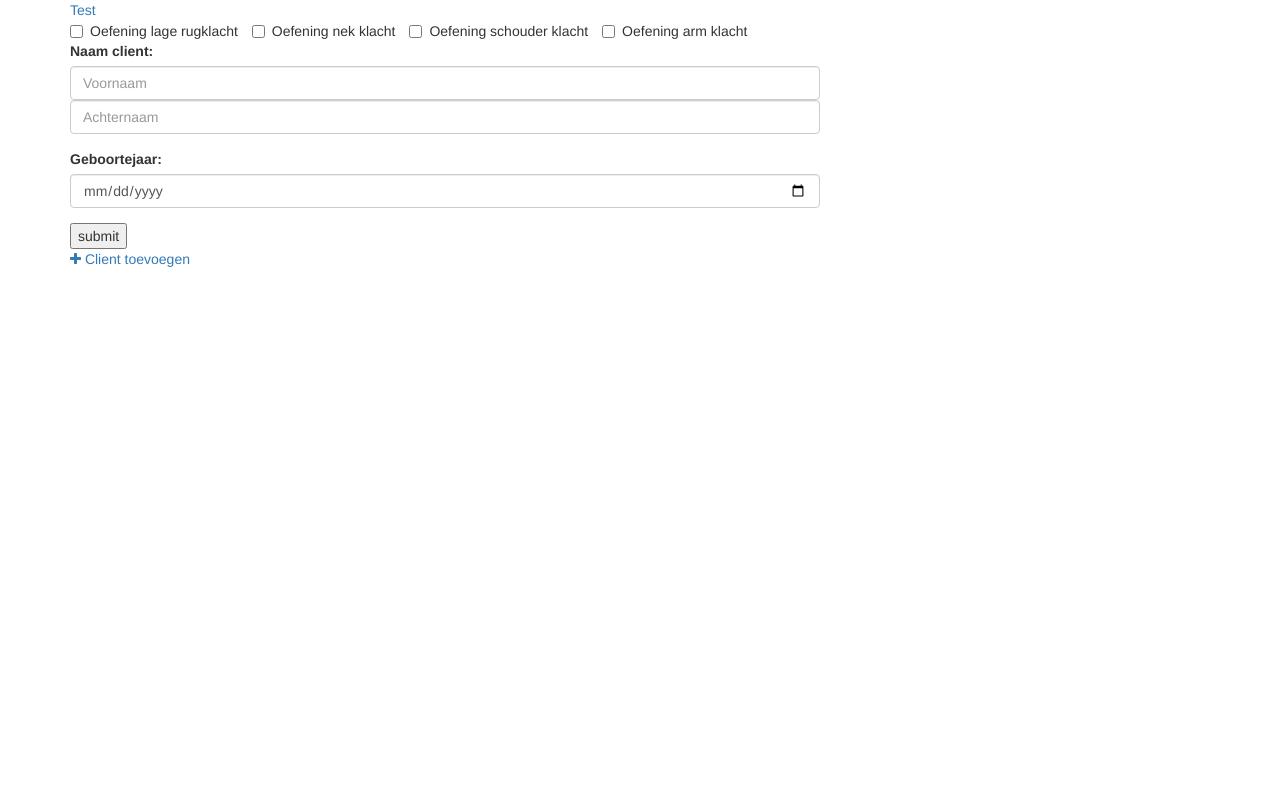
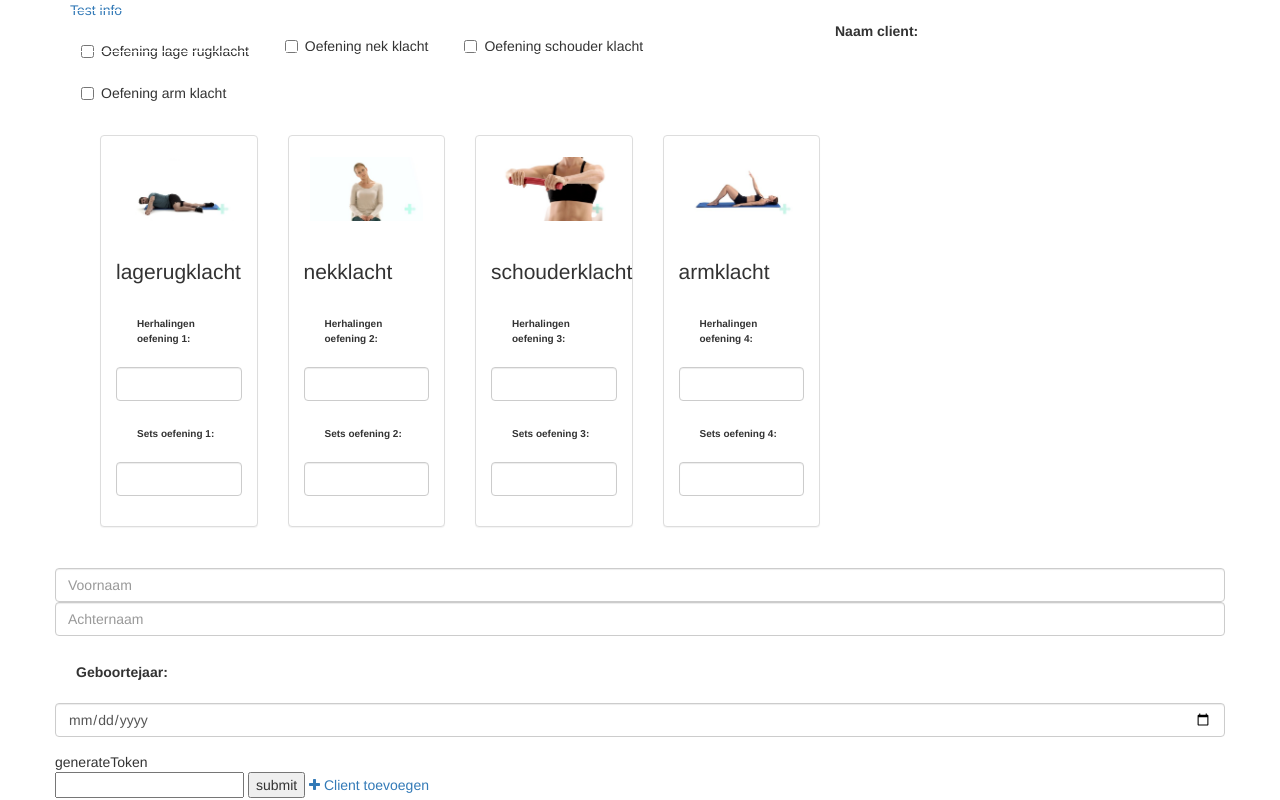
Before and after one commit to Sireini/fysioWebsite, a PHP site: page / in a window 1280 px wide. Run offline with PHP 8.4, Linux system fonts and the light colour scheme.

Commit message:
Working excercise, token post to db

```diff
--- a/public/less/components/custom.less
+++ b/public/less/components/custom.less
@@ -1,6 +1,63 @@
 
 .wrapper {
+	// .input-small {
+	// 	height: 20px !important;
+	// 	width: 30px !important;
+	// }
+
 	.shortdescription {
 		font-size: 10px;
 	}
 }
+
+@color_1: white;
+@background_color_1: white;
+@background_color_2: #337ab7;
+@border_color_1: #ddd;
+
+input[type="checkbox"][id^="cb"] {
+	display: none;
+}
+label {
+	border: 1px solid #fff;
+	padding: 10px;
+	display: block;
+	position: relative;
+	margin: 10px;
+	cursor: pointer;
+
+	&:before {
+		background-color: @background_color_1;
+		color: @color_1;
+		content: " ";
+		display: block;
+		z-index: 1;
+		border-radius: 50%;
+		position: absolute;
+		top: -5px;
+		left: -5px;
+		width: 25px;
+		height: 25px;
+		text-align: center;
+		line-height: 28px;
+		transition-duration: 0.4s;
+		transform: scale(0);
+	}
+	img {
+		transition-duration: 0.2s;
+		transform-origin: 50% 50%;
+	}
+}
+&:checked {
+	&+label {
+		&:before {
+			content: "✓";
+			background-color: @background_color_2;
+			transform: scale(1);
+		}
+		img {
+			transform: scale(0.9);
+			z-index: -1;
+		}
+	}
+}
--- a/web/index.html
+++ /dev/null
@@ -1,81 +0,0 @@
-<!DOCTYPE html>
-<html lang="nl">
-<head>
-	<meta charset="utf-8">
-	<meta http-equiv="X-UA-Compatible" content="IE=edge">
-	<meta name="viewport" content="width=device-width, initial-scale=1.0, maximum-scale=1.0, user-scalable=no">
-	<meta name="apple-mobile-web-app-capable" content="yes">
-	<meta name="author" content="Opifer.nl">
-	<meta name="description" content="">
-	<title>Bootstrap</title>
-
-	<link rel="stylesheet" href="css/main.css">
-</head>
-<body>
-
-    <div class="container">
-        <div class="row">
-            <div class="col-lg-8 col-offset-2">
-                <div class="wrapper">
-					 <div>
-						<a href="php/get_info.php">Test</a>
-					</div>
-					<form action="php/save_schema.php" method="post">
-						<label class="checkbox-inline"><input type="checkbox" name="oefening1" value="lagerugklacht" />Oefening lage rugklacht</label>
-						<label class="checkbox-inline"><input type="checkbox" name="oefening2" value="nekklacht"  />Oefening nek klacht</label>
-						<label class="checkbox-inline"><input type="checkbox" name="oefening3" value="schouderklacht"  />Oefening schouder klacht</label>
-						<label class="checkbox-inline"><input type="checkbox" name="oefening4" value="armklacht"  />Oefening arm klacht</label>
-
-						<div class="form-group">
-							<label for="vnaam">Naam client:</label>
-							<input type="text" class="form-control" id="vnaam" name="name[]" placeholder="Voornaam">
-							<input type="text" class="form-control" id="anaam" name="name[]" placeholder="Achternaam">
-						</div>
-						<div class="form-group">
-							<label for="bday">Geboortejaar:</label>
-							<input type="date" class="form-control" id="bday" name="bday" placeholder="yyyy">
-						</div>
-						<!--<a href="overview.html"><button class="btn btn-default">Volgende</button></a>-->
-						<input type="submit" value="submit" />
-					</form>
-
-					<a data-toggle="modal" data-target="#myModal"><i class="fa fa-plus"></i> Client toevoegen</a>
-				</div>
-            </div>
-        </div>
-    </div>
-
-	<!-- Modal -->
-	<div id="myModal" class="modal fade" role="dialog">
-	<div class="modal-dialog">
-
-		<!-- Modal content-->
-		<div class="modal-content">
-		<div class="modal-header">
-			<button type="button" class="close" data-dismiss="modal">&times;</button>
-			<h4 class="modal-title">Client toevoegen</h4>
-		</div>
-		<div class="modal-body">
-			<form action="php/save_schema.php" method="post">
-				<div class="form-group">
-					<label for="vnaam">Naam client:</label>
-					<input type="text" class="form-control" id="vnaam" name="name[]" placeholder="Voornaam">
-					<input type="text" class="form-control" id="anaam" name="name[]" placeholder="Achternaam">
-				</div>
-				<div class="form-group">
-					<label for="bday">Geboortejaar:</label>
-					<input type="date" class="form-control" id="bday" name="bday" placeholder="yyyy">
-				</div>
-		</div>
-		<div class="modal-footer">
-			<input type="submit" class="btn btn-default" value="submit" />
-			<button type="button" class="btn btn-default" data-dismiss="modal">Close</button>
-		</div>
-		</form>
-		</div>
-	</div>
-	</div>
-
-	<script src="js/app.js"></script>
-</body>
-</html>
--- /dev/null
+++ b/web/index.php
@@ -0,0 +1,179 @@
+<!DOCTYPE html>
+<html lang="nl">
+<head>
+	<meta charset="utf-8">
+	<meta http-equiv="X-UA-Compatible" content="IE=edge">
+	<meta name="viewport" content="width=device-width, initial-scale=1.0, maximum-scale=1.0, user-scalable=no">
+	<meta name="apple-mobile-web-app-capable" content="yes">
+	<meta name="author" content="Opifer.nl">
+	<meta name="description" content="">
+	<title>Bootstrap</title>
+
+	<link rel="stylesheet" href="css/main.css">
+</head>
+<body>
+
+    <div class="container">
+        <div class="row">
+            <div class="col-lg-8 col-offset-2">
+                <div class="wrapper">
+					 <div>
+						<a href="php/get_info.php">Test info</a>
+					</div>
+					<form action="php/save_schema.php" method="post">
+						<label class="checkbox-inline"><input type="checkbox" name="oefening1" value="lagerugklacht" />Oefening lage rugklacht</label>
+						<label class="checkbox-inline"><input type="checkbox" name="oefening2" value="nekklacht"  />Oefening nek klacht</label>
+						<label class="checkbox-inline"><input type="checkbox" name="oefening3" value="schouderklacht"  />Oefening schouder klacht</label>
+						<label class="checkbox-inline"><input type="checkbox" name="oefening4" value="armklacht"  />Oefening arm klacht</label>
+
+						<div class="container m-y-md">
+							<div class="row">
+								<div class="col-lg-8 col-offset-2">
+									<div class="wrapper">
+										<!--main-->
+											<form action="save_schema.php" method="post">
+												<div class="col-sm-3">
+													<div class="panel panel-default">
+														<div class="panel-thumbnail">
+															<input type="checkbox" id="cb1" name="oefening1" value="lagerugklacht"/>
+															<label for="cb1"><img src="img/lagerugklacht.jpg" class="img-responsive"/></label>
+														</div>
+														<div class="panel-body">
+															<p class='lead'>lagerugklacht</p>
+
+															<div class="form-group">
+																<label for="reps1" class="shortdescription">Herhalingen oefening 1:</label>
+																<input type="number" name="herhaling1" id="reps1" class="form-control">
+															</div>
+															<div class="form-group">
+																<label for="set1" class="shortdescription">Sets oefening 1:</label>
+																<input type="number" name="set1" id="set1" class="form-control">
+															</div>
+														</div>
+													</div>
+												</div><!--/col-->
+
+												<div class="col-sm-3">
+													<div class="panel panel-default">
+														<div class="panel-thumbnail">
+															<input type="checkbox" id="cb2" name="oefening2" value="nekklacht"/>
+															<label for="cb2"><img src="img/nekklacht.jpg"  class="img-responsive"/></label>
+														</div>
+														<div class="panel-body">
+															<p class='lead'>nekklacht</p>
+
+															<div class="form-group">
+																<label for="reps2" class="shortdescription">Herhalingen oefening 2:</label>
+																<input type="number" name="herhaling2" id="reps2" class="form-control">
+															</div>
+															<div class="form-group">
+																<label for="set2" class="shortdescription">Sets oefening 2:</label>
+																<input type="number" name="set2" id="set2" class="form-control">
+															</div>
+														</div>
+													</div>
+												</div><!--/col-->
+
+												<div class="col-sm-3">
+													<div class="panel panel-default">
+														<div class="panel-thumbnail">
+															<input type="checkbox" id="cb3" name="oefening3" value="schouderklacht"/>
+															<label for="cb3"><img src="img/schouderklacht.jpg" class="img-responsive"/></label>
+														</div>
+														<div class="panel-body">
+															<p class='lead'>schouderklacht</p>
+
+															<div class="form-group">
+																<label for="reps3" class="shortdescription">Herhalingen oefening 3:</label>
+																<input type="number" name="herhaling3" id="reps3" class="form-control">
+															</div>
+															<div class="form-group">
+																<label for="set3" class="shortdescription">Sets oefening 3:</label>
+																<input type="number" name="set3" id="set3" class="form-control">
+															</div>
+														</div>
+													</div>
+												</div><!--/col-->
+
+												<div class="col-sm-3">
+													<div class="panel panel-default">
+														<div class="panel-thumbnail">
+															<input type="checkbox" id="cb4" name="oefening4" value="armklacht"/>
+															<label for="cb4"><img src="img/armklacht.jpg" class="img-responsive"/></label>
+														</div>
+														<div class="panel-body">
+															<p class='lead'>armklacht</p>
+
+															<div class="form-group">
+																<label for="reps4" class="shortdescription">Herhalingen oefening 4:</label>
+																<input type="number" name="herhaling4" id="reps4" class="form-control">
+															</div>
+															<div class="form-group">
+																<label for="set4" class="shortdescription">Sets oefening 4:</label>
+																<input type="number" name="set4" id="set4" class="form-control">
+															</div>
+														</div>
+													</div>
+												</div><!--/col-->
+											</div><!--/main row-->
+										</div><!--/main-->
+									</div>
+								</div>
+							</div>
+						</div>
+						<div class="form-group">
+							<label for="vnaam">Naam client:</label>
+							<input type="text" class="form-control" id="vnaam" name="name[]" placeholder="Voornaam">
+							<input type="text" class="form-control" id="anaam" name="name[]" placeholder="Achternaam">
+						</div>
+						<div class="form-group">
+							<label for="bday">Geboortejaar:</label>
+							<input type="date" class="form-control" id="bday" name="bday" placeholder="yyyy">
+						</div>
+
+						<div class="generateToken" class="btn btn-default">generateToken</div>
+						<input type="text" class="showToken" name="token">
+						<!--<a href="overview.html"><button class="btn btn-default">Volgende</button></a>-->
+						<input type="submit" value="submit" />
+					</form>
+
+					<a data-toggle="modal" data-target="#myModal"><i class="fa fa-plus"></i> Client toevoegen</a>
+				</div>
+            </div>
+        </div>
+    </div>
+
+	<!-- Modal -->
+	<div id="myModal" class="modal fade" role="dialog">
+	<div class="modal-dialog">
+
+		<!-- Modal content-->
+		<div class="modal-content">
+		<div class="modal-header">
+			<button type="button" class="close" data-dismiss="modal">&times;</button>
+			<h4 class="modal-title">Client toevoegen</h4>
+		</div>
+		<div class="modal-body">
+			<form action="php/save_schema.php" method="post">
+				<div class="form-group">
+					<label for="vnaam">Naam client:</label>
+					<input type="text" class="form-control" id="vnaam" name="name[]" placeholder="Voornaam">
+					<input type="text" class="form-control" id="anaam" name="name[]" placeholder="Achternaam">
+				</div>
+				<div class="form-group">
+					<label for="bday">Geboortejaar:</label>
+					<input type="date" class="form-control" id="bday" name="bday" placeholder="yyyy">
+				</div>
+		</div>
+		<div class="modal-footer">
+			<input type="submit" class="btn btn-default" value="submit" />
+			<button type="button" class="btn btn-default" data-dismiss="modal">Close</button>
+		</div>
+		</form>
+		</div>
+	</div>
+	</div>
+
+	<script src="js/app.js"></script>
+</body>
+</html>
--- a/web/php/connect.php
+++ b/web/php/connect.php
@@ -3,7 +3,6 @@
         $username = "sylvan1q";
         $password = "C00lermaster.";
         $database = "sylvan1q_test";
-        $tbname = "dummy_data";
 
         // Create connection
         $conn = new mysqli($servername, $username, $password, $database);
--- a/web/php/get_info.php
+++ b/web/php/get_info.php
@@ -1,8 +1,8 @@
 <?php
     include("connect.php");
 
-    $sql = "SELECT shortOmschrijving1, shortOmschrijving2, shortOmschrijving3, shortOmschrijving4, Omschrijving1, Omschrijving2, Omschrijving3, Omschrijving4 FROM $tbname";
-    $result = $conn->query($sql);
+    $sqlOmschrijvingen = "SELECT shortOmschrijving1, shortOmschrijving2, shortOmschrijving3, shortOmschrijving4, Omschrijving1, Omschrijving2, Omschrijving3, Omschrijving4 FROM `dummy_data`";
+    $result = $conn->query($sqlOmschrijvingen);
 
     if ($result->num_rows > 0) {
         // output data of each row
@@ -19,7 +19,7 @@
             $shortomschrijving4 = $row["shortOmschrijving4"];
 
 
-            echo "ID: " . $row["Omschrijving1"]. " Oefeningen: " . $row["Omschrijving2"]. "- Herhalingen: " .$row["Omschrijving3"]. "- Sets: " .$row["Omschrijving4"]. "<br>";
+            // echo "ID: " . $row["Omschrijving1"]. " Oefeningen: " . $row["Omschrijving2"]. "- Herhalingen: " .$row["Omschrijving3"]. "- Sets: " .$row["Omschrijving4"]. "<br>";
         }
     } else {
         echo("Error description: " . mysqli_error($conn));
```
Also changed, not shown: public/js/main.js (+17 -0 lines), web/php/connectOefeningen.php (deleted, +0 -14 lines), web/php/save_schema.php (+19 -38 lines), web/css/main.css, web/img/backgroundpsd.png (added), web/js/app.js, 2 other files.
